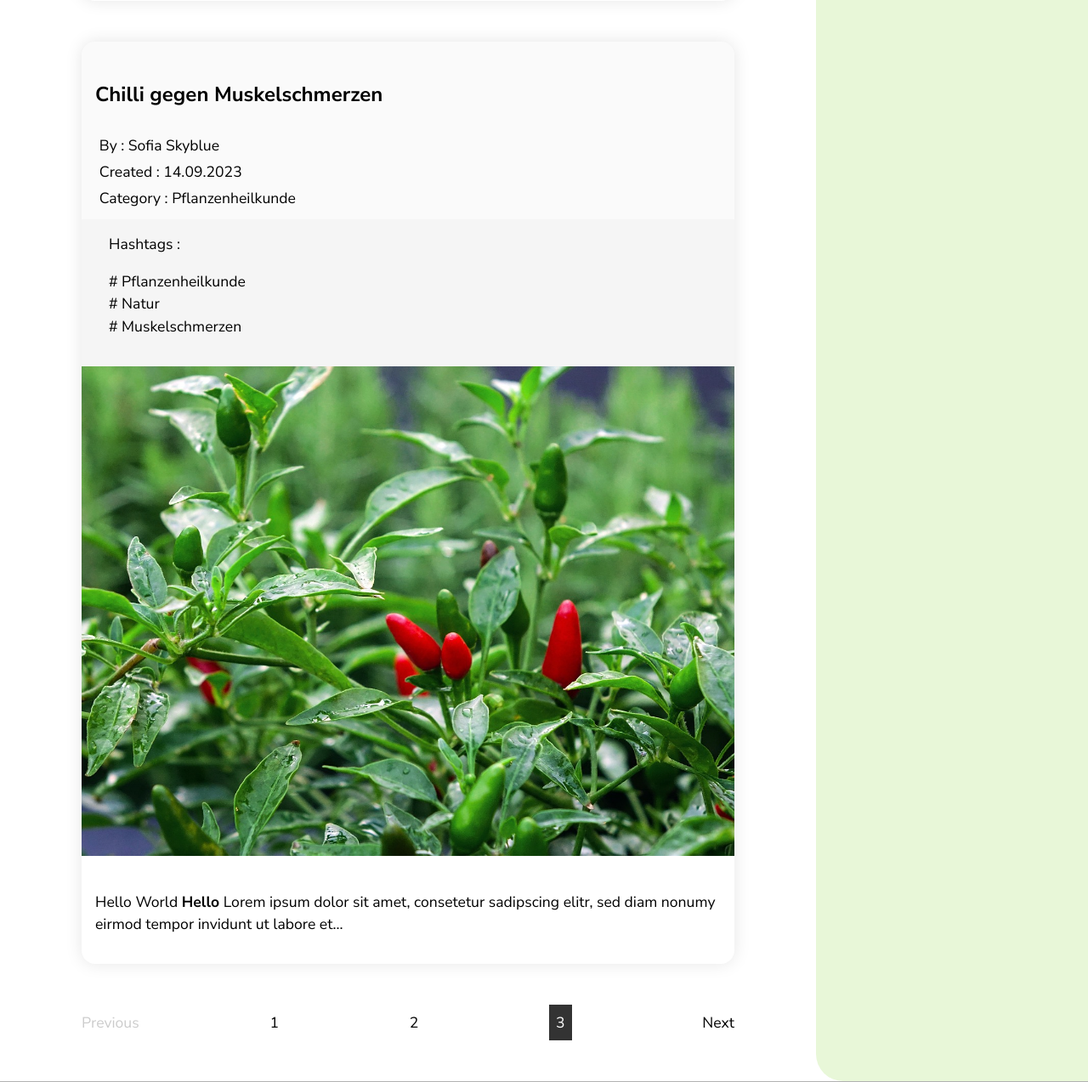
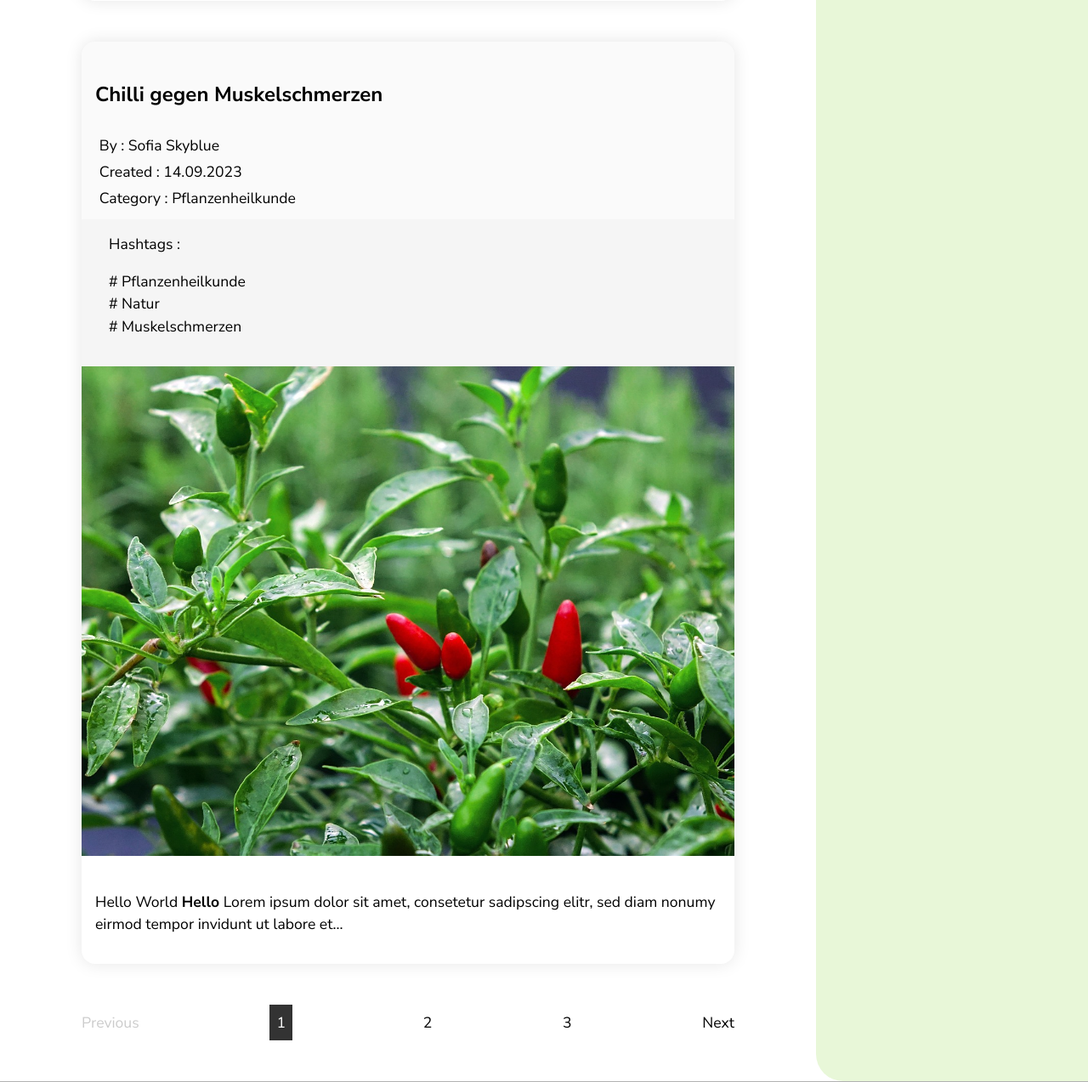
Before and after one commit to patricioSchranz/dr-windblade, a PHP site: page /docs/blog.php?page=1 in a window 1280 px wide. Shown: the part 4389-5662 px from the top of the page at 85% size. Run offline with PHP 8.4, Linux system fonts and the light colour scheme; style sheets or scripts are compiled from the project's sources.

Commit message:
change the marked pagination link

```diff
--- a/blog/views/posts/archive.view.php
+++ b/blog/views/posts/archive.view.php
@@ -292,8 +292,13 @@ $page_selection = array_slice($pages, $offset, $limit);
 
 
                         // => mark the link of the last page
-                        if($pagination_number == $last_page){
-                            echo "<a href='?$query_string' class='last-pagination-elem'>$pagination_number</a>";
+                        // if($pagination_number == $last_page){
+                        //     echo "<a href='?$query_string' class='last-pagination-elem'>$pagination_number</a>";
+                        // }
+
+                        // => mark the link of the current page
+                        if($pagination_number == $_GET['page']){
+                            echo "<a href='?$query_string' class='current-page'>$pagination_number</a>";
                         }
                         else{
                             echo "<a href='?$query_string'>$pagination_number</a>";
--- a/src/scss/scss_basement/pages/blog.scss
+++ b/src/scss/scss_basement/pages/blog.scss
@@ -266,7 +266,13 @@
             //     cursor: default;
             // }
 
-            .last-pagination-elem{
+            // .last-pagination-elem{
+            //     background: rgba(0,0,0, 0.8);
+            //     padding: 0.5rem;
+            //     color: white;
+            // }
+
+            .current-page{
                 background: rgba(0,0,0, 0.8);
                 padding: 0.5rem;
                 color: white;
```
Also changed, not shown: style/blog.css, 1 other file.
